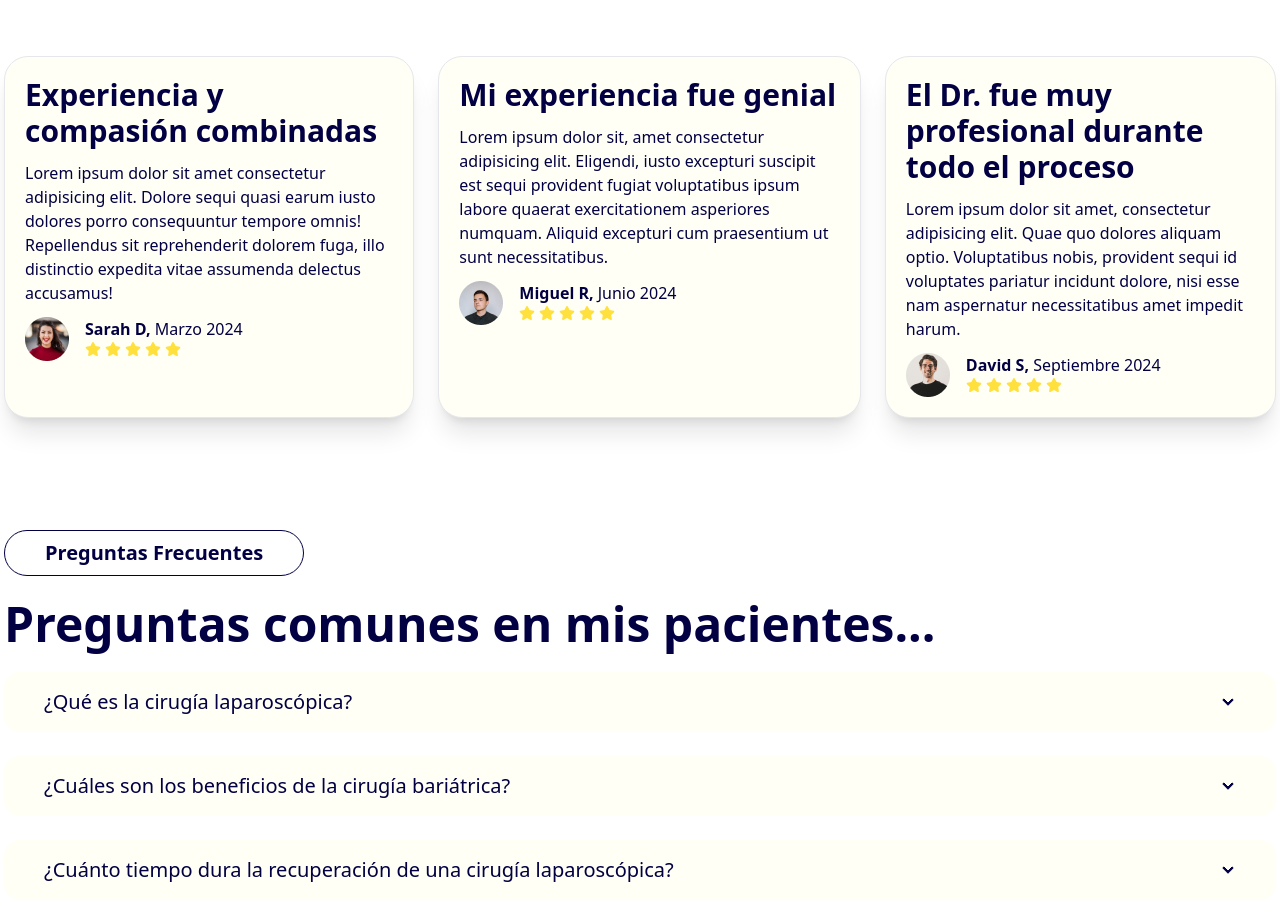
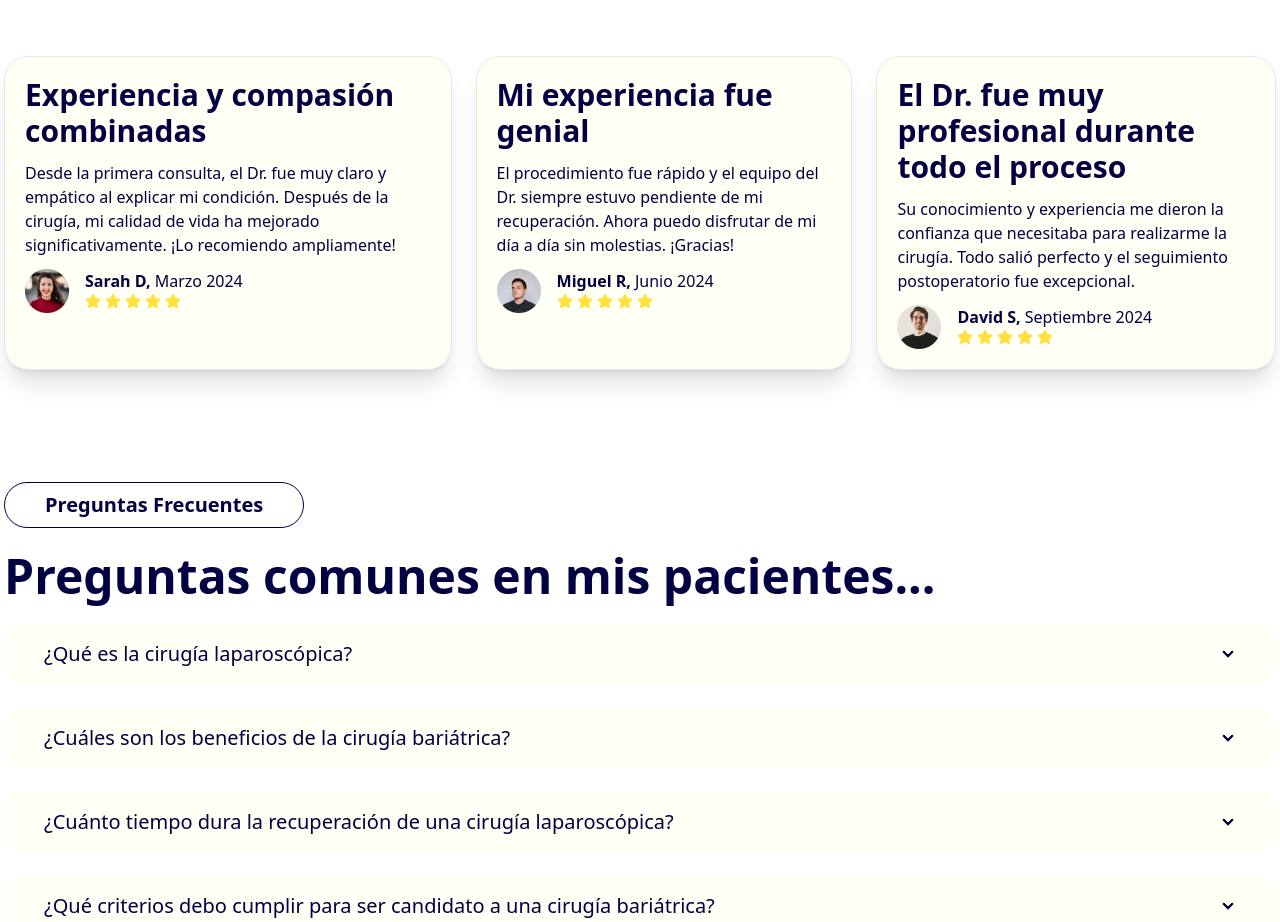
Before and after one commit to Irwingduran/react-template4, a React (Vite) app: page / in a window 1280 px wide. Shown: the part 4465-5387 px from the top of the page. Built offline with nearby package versions, Linux system fonts and the light colour scheme.

Commit message:
update commit

```diff
--- a/src/Componets/ServiceDetails.jsx
+++ b/src/Componets/ServiceDetails.jsx
@@ -21,9 +21,9 @@ const ServiceDetails = () => {
       {/* Image */}
       <div className="hidden lg:block w-1/3">
         <img
-          src="/path-to-your-image.jpg"
+          src="/Media/img3.jpg"
           alt="Descripción de la imagen"
-          className="w-full h-auto object-cover"
+          className="w-full min-h-min object-cover"
         />
       </div>
     </div>
--- a/src/Componets/Testimonial.jsx
+++ b/src/Componets/Testimonial.jsx
@@ -19,10 +19,10 @@ const Testimonial = () => {
       <div className="flex flex-col lg:flex-row gap-6 mt-10 lg:mt-16">
         <div className="bg-[#FFFFF5] shadow-xl rounded-3xl border lg:row-start-6 lg:row-end-12 p-5 lg:col-start-7 lg:col-end-9 space-y-3">
           <h1 className="text-2xl lg:text-3xl font-bold text-[#020043]">
-          Experiencia y compasión combinadas
+            Experiencia y compasión combinadas
           </h1>
           <p className="text-[#020043] font-medium">
-            Lorem ipsum dolor sit amet consectetur adipisicing elit. Dolore sequi quasi earum iusto dolores porro consequuntur tempore omnis! Repellendus sit reprehenderit dolorem fuga, illo distinctio expedita vitae assumenda delectus accusamus!
+            Desde la primera consulta, el Dr. fue muy claro y empático al explicar mi condición. Después de la cirugía, mi calidad de vida ha mejorado significativamente. ¡Lo recomiendo ampliamente!
           </p>
           <div className="flex gap-4">
             <div>
@@ -48,7 +48,7 @@ const Testimonial = () => {
             Mi experiencia fue genial
           </h1>
           <p className="text-[#020043] font-medium">
-            Lorem ipsum dolor sit, amet consectetur adipisicing elit. Eligendi, iusto excepturi suscipit est sequi provident fugiat voluptatibus ipsum labore quaerat exercitationem asperiores numquam. Aliquid excepturi cum praesentium ut sunt necessitatibus.
+            El procedimiento fue rápido y el equipo del Dr. siempre estuvo pendiente de mi recuperación. Ahora puedo disfrutar de mi día a día sin molestias. ¡Gracias!
           </p>
           <div className="flex gap-4">
             <div>
@@ -56,8 +56,7 @@ const Testimonial = () => {
             </div>
             <div>
               <h5 className="text-[#020043]">
-                <span className="font-bold text-[#020043]">Miguel R, </span>{" "}
-                Junio 2024
+                <span className="font-bold text-[#020043]">Miguel R, </span> Junio 2024
               </h5>
               <div className="flex gap-1">
                 <FaStar className="text-[#FFE03D]" />
@@ -75,7 +74,7 @@ const Testimonial = () => {
             El Dr. fue muy profesional durante todo el proceso
           </h1>
           <p className="text-[#020043] font-medium">
-            Lorem ipsum dolor sit amet, consectetur adipisicing elit. Quae quo dolores aliquam optio. Voluptatibus nobis, provident sequi id voluptates pariatur incidunt dolore, nisi esse nam aspernatur necessitatibus amet impedit harum.
+            Su conocimiento y experiencia me dieron la confianza que necesitaba para realizarme la cirugía. Todo salió perfecto y el seguimiento postoperatorio fue excepcional.
           </p>
           <div className="flex gap-4">
             <div>
@@ -83,8 +82,7 @@ const Testimonial = () => {
             </div>
             <div>
               <h5 className="text-[#020043]">
-                <span className="font-bold text-[#020043]">David S, </span>{" "}
-                Septiembre 2024
+                <span className="font-bold text-[#020043]">David S, </span> Septiembre 2024
               </h5>
               <div className="flex gap-1">
                 <FaStar className="text-[#FFE03D]" />
```
Also changed, not shown: public/Media/img3.jpg (added).
